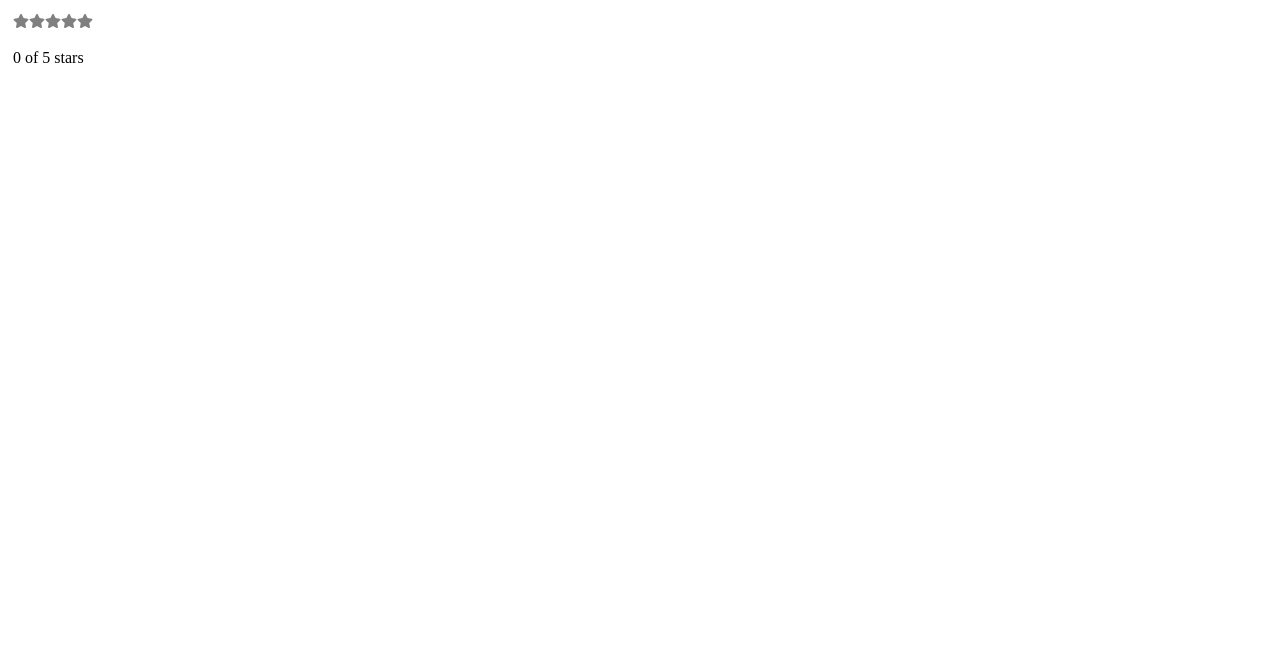
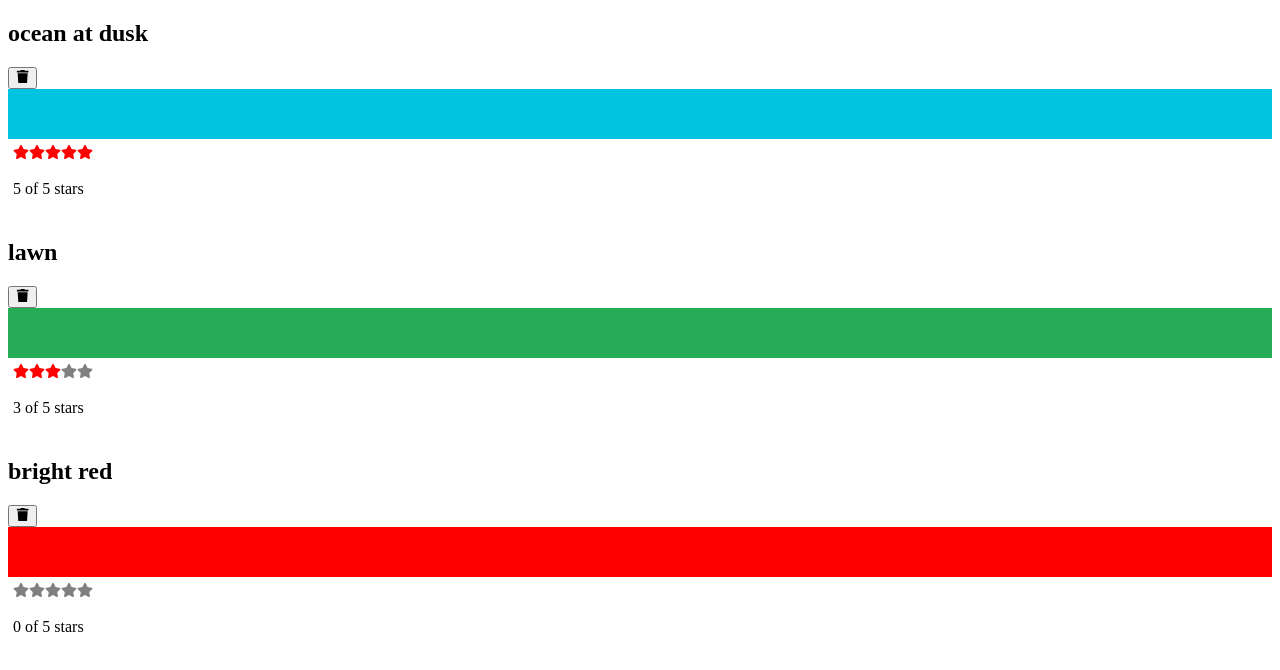
Before and after one commit to zaki-yama-labs/learning-react-2e, a React app: page / in a window 1280 px wide. Shown: the top 670 px of the page. Built offline with nearby package versions, Linux system fonts and the light colour scheme; the HTML template or start-up script is replaced by a standard one.

Commit message:
[p123] 6.2 アプリケーション全体のステート管理

```diff
--- a/src/App.tsx
+++ b/src/App.tsx
@@ -1,5 +1,23 @@
-import StarRating from "./StarRating";
+import colorData from "./color-data.json";
+import ColorList from "./ColorList";
+import { useState } from "react";
 
 export const App = () => {
-  return <StarRating />;
+  const [colors, setColors] = useState(colorData);
+
+  return (
+    <ColorList
+      colors={colors}
+      onRemoveColor={(id) => {
+        const newColors = colors.filter((color) => color.id !== id);
+        setColors(newColors);
+      }}
+      onRateColor={(id, rating) => {
+        const newColors = colors.map((color) =>
+          color.id === id ? { ...color, rating } : color
+        );
+        setColors(newColors);
+      }}
+    />
+  );
 };
--- /dev/null
+++ b/src/Color.tsx
@@ -0,0 +1,34 @@
+import { FaTrash } from "react-icons/fa";
+
+import StarRating from "./StarRating";
+
+export type Props = {
+  id: string;
+  title: string;
+  color: string;
+  rating: number;
+  onRemove?: (id: string) => void;
+  onRate?: (id: string, rating: number) => void;
+};
+
+const Color = ({
+  id,
+  title,
+  color,
+  rating,
+  onRemove = (f) => f,
+  onRate = (f) => f,
+}: Props) => {
+  return (
+    <section>
+      <h1>{title}</h1>
+      <button onClick={() => onRemove(id)}>
+        <FaTrash />
+      </button>
+      <div style={{ height: 50, backgroundColor: color }} />
+      <StarRating selectedStars={rating} onRate={(r) => onRate(id, r)} />
+    </section>
+  );
+};
+
+export default Color;
--- /dev/null
+++ b/src/ColorList.tsx
@@ -0,0 +1,29 @@
+import Color, { Props as ColorProps } from "./Color";
+
+type Props = {
+  colors: ColorProps[];
+  onRemoveColor?: (id: string) => void;
+  onRateColor?: (id: string, rating: number) => void;
+};
+
+const ColorList = ({
+  colors,
+  onRemoveColor = (f) => f,
+  onRateColor = (f) => f,
+}: Props) => {
+  if (!colors.length) return <div>No Colors Listed.</div>;
+  return (
+    <div className="color-list">
+      {colors.map((color) => (
+        <Color
+          key={color.id}
+          {...color}
+          onRemove={onRemoveColor}
+          onRate={onRateColor}
+        />
+      ))}
+    </div>
+  );
+};
+
+export default ColorList;
--- a/src/StarRating.tsx
+++ b/src/StarRating.tsx
@@ -3,7 +3,7 @@
 
 type StarProps = {
   selected?: boolean;
-  onSelect: MouseEventHandler;
+  onSelect?: MouseEventHandler;
 };
 
 const Star = ({ selected = false, onSelect = (f) => f }: StarProps) => {
@@ -12,19 +12,24 @@
 
 type Props = {
   totalStars?: number;
+  selectedStars?: number;
+  onRate?: (rating: number) => void;
   style?: CSSProperties;
 };
 
-const StarRating = ({ totalStars = 5, style }: Props) => {
-  const [selectedStars, setSelectedStars] = useState(0);
-
+const StarRating = ({
+  totalStars = 5,
+  selectedStars = 0,
+  onRate = (f) => f,
+  style,
+}: Props) => {
   return (
     <div style={{ padding: "5px", ...style }}>
       {[...Array(totalStars)].map((_, i) => (
         <Star
           key={i}
           selected={selectedStars > i}
-          onSelect={() => setSelectedStars(i + 1)}
+          onSelect={() => onRate(i + 1)}
         />
       ))}
       <p>
--- /dev/null
+++ b/src/color-data.json
@@ -0,0 +1,20 @@
+[
+  {
+    "id": "0175d1f0-a8c6-41bf-8d02-df5734d829a4",
+    "title": "ocean at dusk",
+    "color": "#00c4e2",
+    "rating": 5
+  },
+  {
+    "id": "83c7ba2f-7392-4d7d-9e23-35adbe186046",
+    "title": "lawn",
+    "color": "#26ac56",
+    "rating": 3
+  },
+  {
+    "id": "a11e3995-b0bd-4d58-8c48-5e49ae7f7f23",
+    "title": "bright red",
+    "color": "#ff0000",
+    "rating": 0
+  }
+]
--- a/tsconfig.json
+++ b/tsconfig.json
@@ -14,6 +14,7 @@
     // "outFile": "./",                       /* Concatenate and emit output to single file. */
     "outDir": "./dist",                        /* Redirect output structure to the directory. */
     "rootDir": "./src",                       /* Specify the root directory of input files. Use to control the output directory structure with --outDir. */
+    "resolveJsonModule": true,
     // "composite": true,                     /* Enable project compilation */
     // "tsBuildInfoFile": "./",               /* Specify file to store incremental compilation information */
     // "removeComments": true,                /* Do not emit comments to output. */
```
